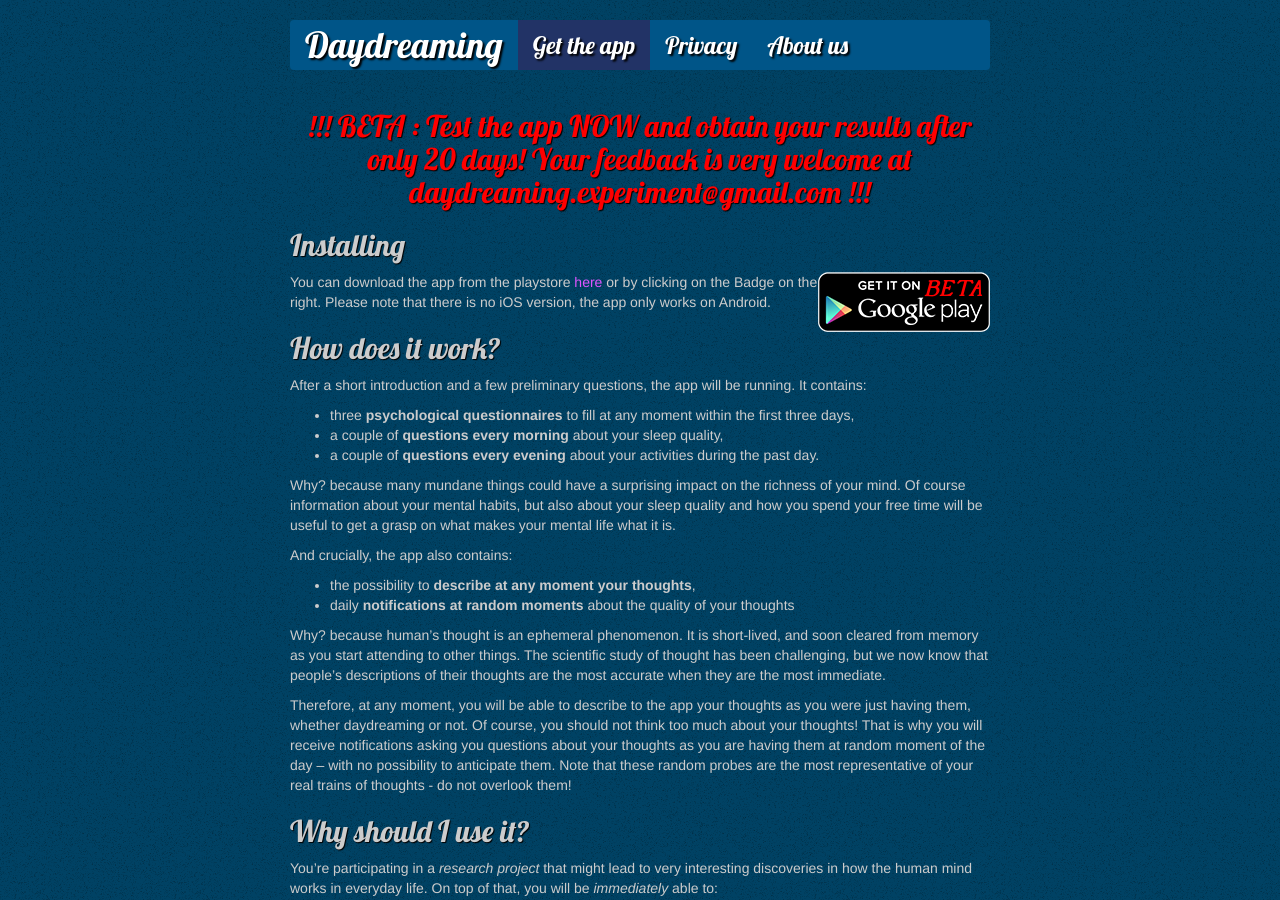
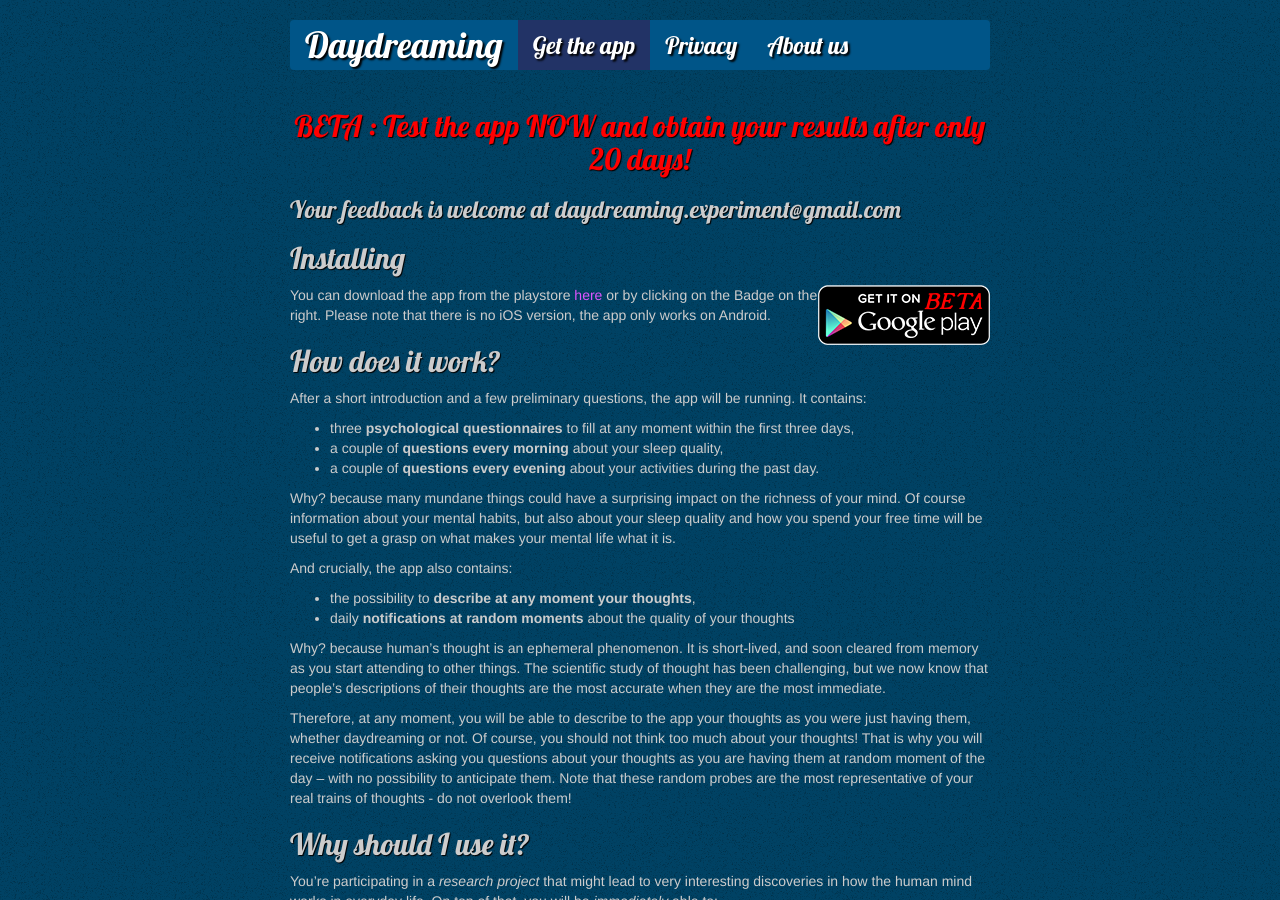
Before and after one commit to daydreaming-experiment/daydreaming-the-app.net, a Jekyll site: the page built from app/index.md, in a window 1280 px wide and 900 px high. Built offline with Jekyll 4.4.1, drawn with Linux system fonts in a browser that asks for light colours; Markdown is read by kramdown in place of the engine named in the settings; comment, search, counter and statistics services are not loaded.

Commit message:
Update index.md

```diff
--- a/app/index.md
+++ b/app/index.md
@@ -4,18 +4,19 @@ title: Get the app
 tag: app
 ---
 
-##<center> <font color="red">!!! BETA : Test the app NOW and obtain your results after only 20 days! Your feedback is very welcome at daydreaming.experiment@gmail.com !!!</font> </center>
+##<center> <font color="red">BETA : Test the app NOW and obtain your results after only 20 days! </font> </center>
 
+### Your feedback is welcome at daydreaming.experiment@gmail.com
 
 ## Installing
 
-<a href="https://groups.google.com/forum/#!forum/daydreaming-beta-testers" >
+<a href="https://play.google.com/store/apps/details?id=com.brainydroid.daydreamingbeta" >
   <img alt="Get it on Google Play"
         src="/images/brand/en_generic_rgb_wo_60_beta.png"
         align="right" />
 </a>
 
-You can download the app from the playstore [here](https://play.google.com/store/apps/details?id=com.brainydroid.daydreaming) or by clicking on the Badge on the right.
+You can download the app from the playstore [here](https://play.google.com/store/apps/details?id=com.brainydroid.daydreamingbeta) or by clicking on the Badge on the right.
 Please note that there is no iOS version, the app only works on Android.
 
 ## How does it work?
```
